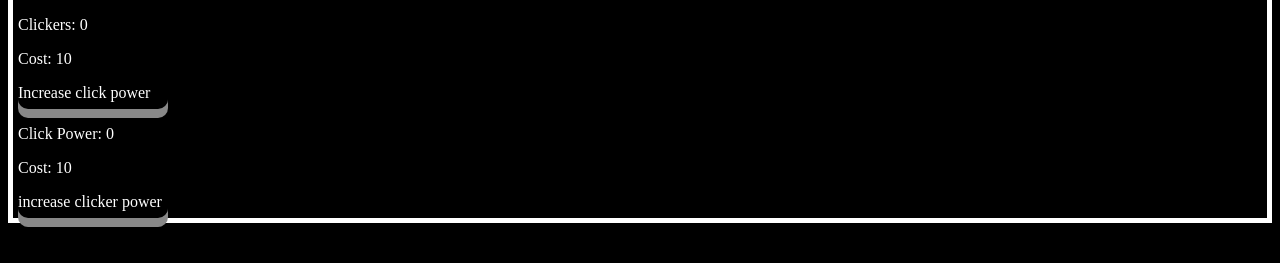
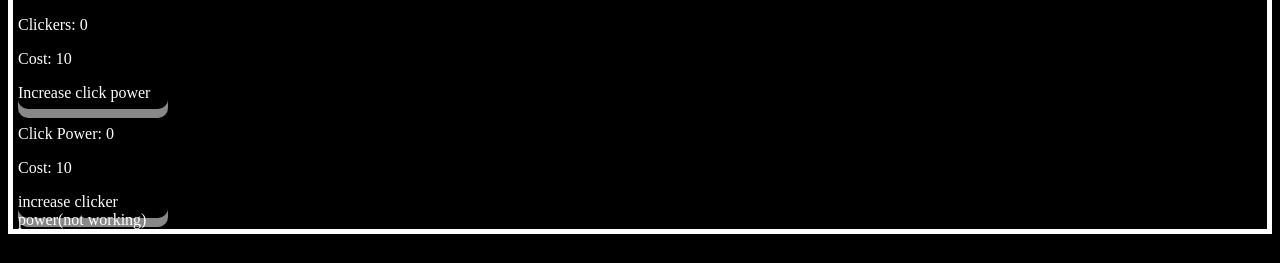
Before and after one commit to sarinomu/sarinomu.github.io, a plain HTML site: page index.html in a window 1280 px wide. Shown: the part 537-800 px from the top of the page. Drawn offline with Linux system fonts and the light colour scheme.

Commit message:
Update index.html

```diff
--- a/index.html
+++ b/index.html
@@ -31,7 +31,7 @@
 				<div id="incPower" class = "buttons" type ="button" onclick="incPower()">Increase click power</div>
 				<p style="color:white">Click Power: <span id="clickPower">0</span></p>
 				<p>Cost: 10</p>
-				<div id="incClickerPower" class = "buttons" type ="button" onclick="incClickerPower()">increase clicker power</div>
+				<div id="incClickerPower" class = "buttons" type ="button" onclick="incClickerPower()">increase clicker power(not working)</div>
 			</div>
 		</div>
 		<script type="text/javascript" src="main.js"></script>
```
